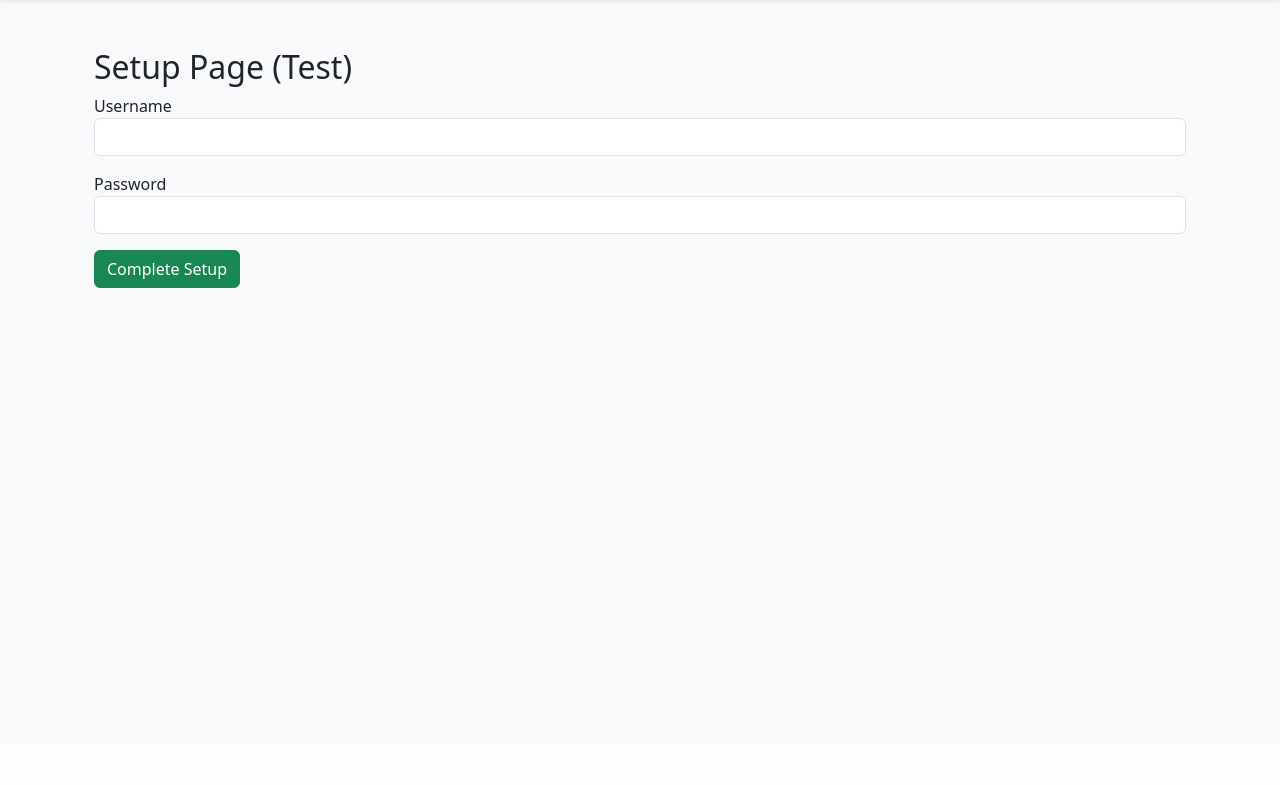
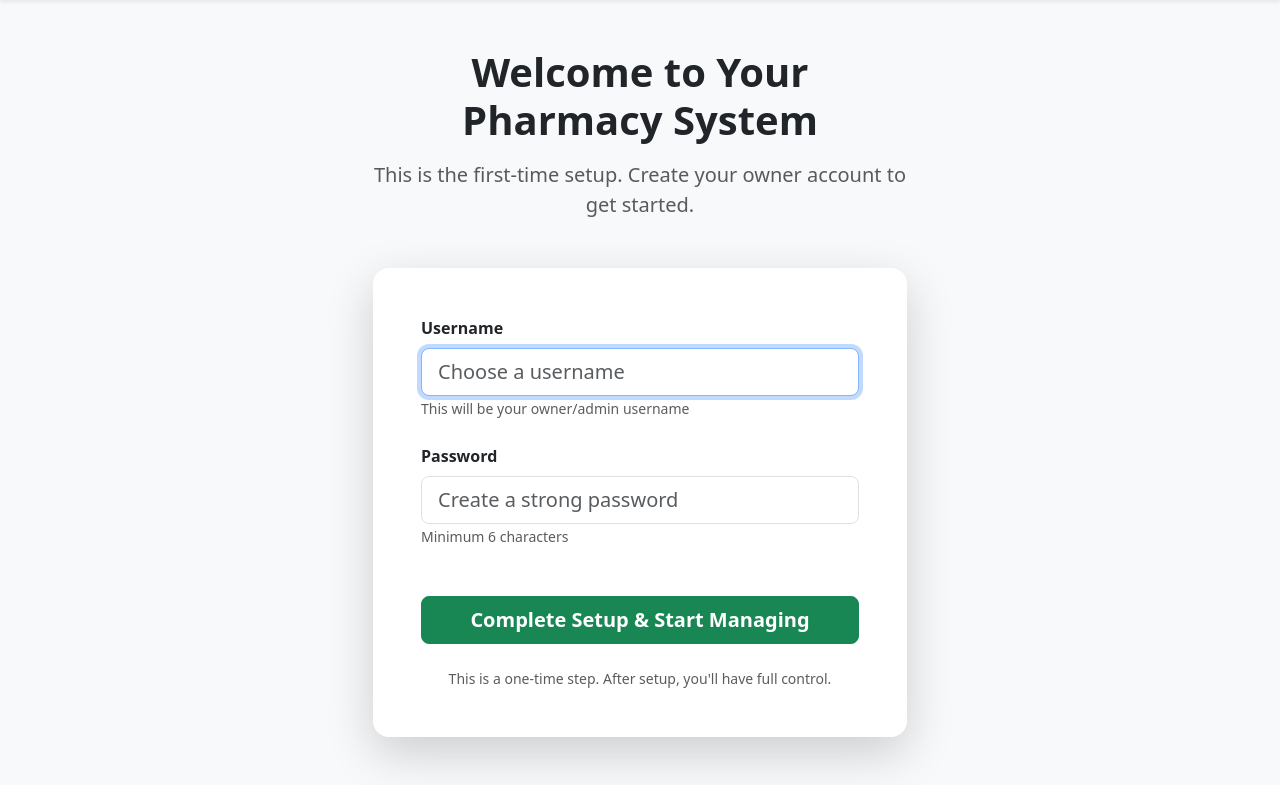
Before and after one commit to ikeman950/TonyMed-Solutions, a Flask app: page /setup in a window 1280 px wide. Shown: the part 56-841 px from the top of the page. Before the commit the page ends 344 px from the top, so only its background shows below. Run offline with Flask 3, Linux system fonts and the light colour scheme; some libraries are stand-ins or nearby versions.

Commit message:
Revamp setup page with enhanced layout and form

```diff
--- a/templates/setup.html
+++ b/templates/setup.html
@@ -2,17 +2,54 @@
 
 {% block content %}
 <div class="container mt-5">
-    <h2>Setup Page (Test)</h2>
-    <form method="POST">
-        <div class="mb-3">
-            <label>Username</label>
-            <input type="text" name="username" class="form-control" required>
+    <div class="row justify-content-center">
+        <div class="col-lg-6 col-md-8">
+            <div class="text-center mb-5">
+                <h1 class="fw-bold mb-3">Welcome to Your Pharmacy System</h1>
+                <p class="lead text-muted">This is the first-time setup. Create your owner account to get started.</p>
+            </div>
+
+            <div class="card shadow-lg border-0 rounded-4">
+                <div class="card-body p-5">
+                    {% with messages = get_flashed_messages(with_categories=true) %}
+                      {% if messages %}
+                        {% for category, message in messages %}
+                          <div class="alert alert-{{ category }} alert-dismissible fade show">
+                            {{ message }}
+                            <button type="button" class="btn-close" data-bs-dismiss="alert"></button>
+                          </div>
+                        {% endfor %}
+                      {% endif %}
+                    {% endwith %}
+
+                    <form method="POST">
+                        <div class="mb-4">
+                            <label class="form-label fw-bold">Username</label>
+                            <input type="text" name="username" class="form-control form-control-lg"
+                                   placeholder="Choose a username" required autofocus>
+                            <small class="text-muted">This will be your owner/admin username</small>
+                        </div>
+
+                        <div class="mb-4">
+                            <label class="form-label fw-bold">Password</label>
+                            <input type="password" name="password" class="form-control form-control-lg"
+                                   placeholder="Create a strong password" required>
+                            <small class="text-muted">Minimum 6 characters</small>
+                        </div>
+
+                        <div class="d-grid mt-5">
+                            <button type="submit" class="btn btn-success btn-lg fw-bold">
+                                Complete Setup & Start Managing
+                            </button>
+                        </div>
+                    </form>
+
+                    <div class="text-center mt-4 text-muted small">
+                        This is a one-time step. After setup, you'll have full control.
+                    </div>
+                </div>
+            </div>
         </div>
-        <div class="mb-3">
-            <label>Password</label>
-            <input type="password" name="password" class="form-control" required>
-        </div>
-        <button type="submit" class="btn btn-success">Complete Setup</button>
-    </form>
+    </div>
 </div>
 {% endblock %}
```
